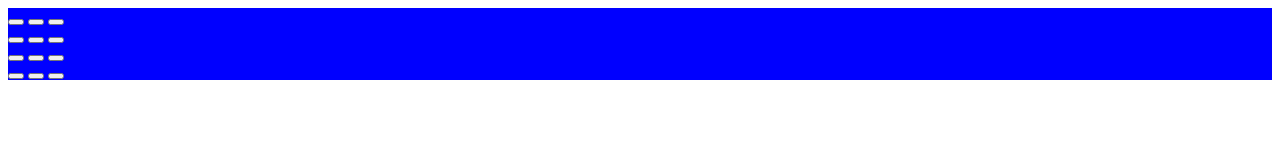
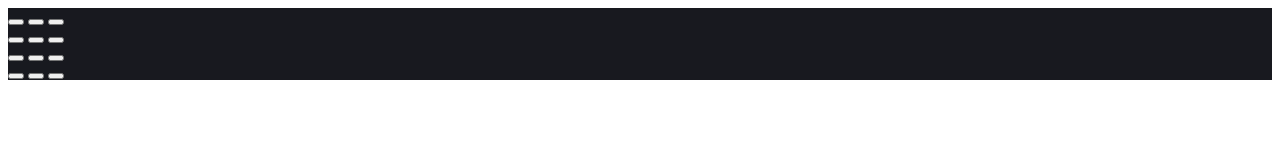
Before and after one commit to Bansker/portfolio-page, a plain HTML site: page projects/calculator/calculator.html in a window 1280 px wide. Drawn offline with Linux system fonts and the light colour scheme.

Commit message:
proj-calculator: added colors

```diff
--- a/projects/calculator/stylesheets/calculator.scss
+++ b/projects/calculator/stylesheets/calculator.scss
@@ -1,5 +1,13 @@
 @import "_colors.scss";
+@import "_buttons.scss";
 
-.wrapper {
-  background-color: $color;
+*,
+*::before,
+*::after {
+  box-sizing: border-box;
 }
+
+
+.calculator {
+  background-color: $c-darkgrey;
+}
```
Also changed, not shown: projects/calculator/stylesheets/_buttons.scss (added), projects/calculator/stylesheets/calculator.css, 1 other file.
